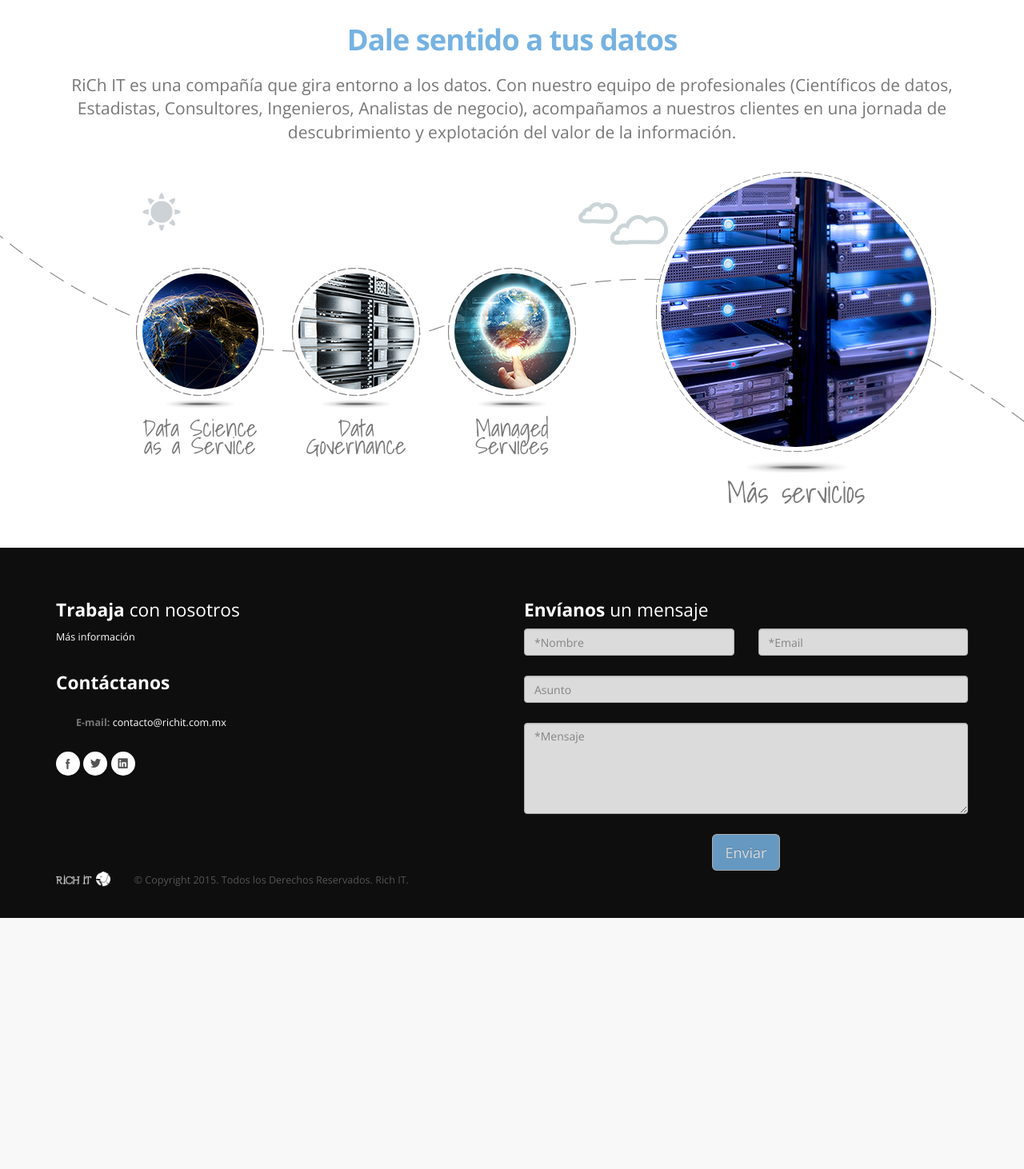
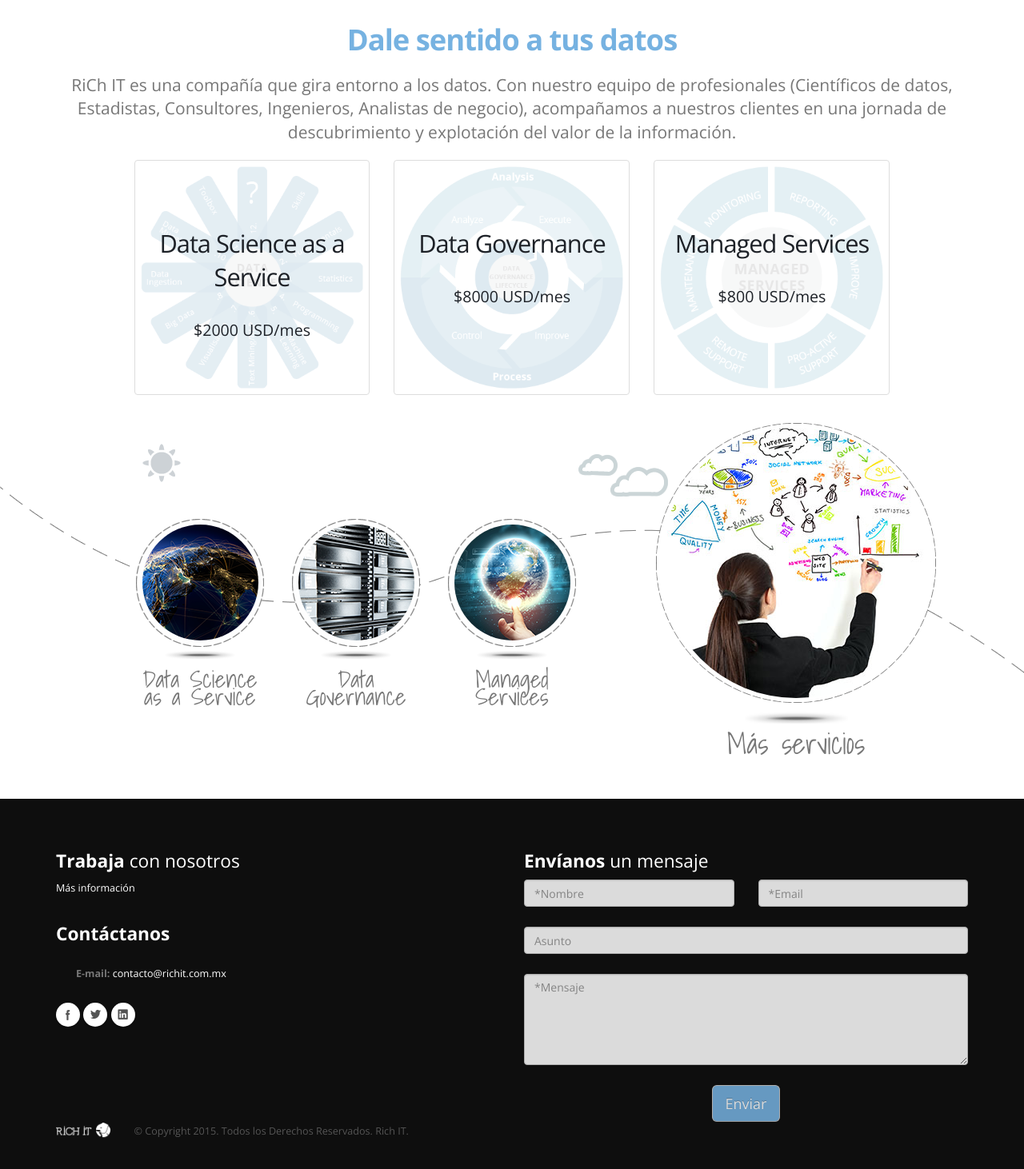
Before and after one commit to chazarovsky/websiterich, a PHP site: page / in a window 1280 px wide. Shown: the part 709-2171 px from the top of the page at 80% size. Before the commit the page ends 1857 px from the top, so only its background shows below. Run offline with PHP 8.4, Linux system fonts and the light colour scheme; some libraries are stand-ins or nearby versions; some web fonts are replaced.

Commit message:
Added prices for services in main page.

```diff
--- a/3.9.0/css/custom.css
+++ b/3.9.0/css/custom.css
@@ -1 +1,30 @@
 /* Add here all your CSS customizations */
+
+
+.wrapper {
+    position: relative;
+}
+
+.wrapper img {
+    position: relative;
+    left: 0;
+    top: 0;
+}
+
+.wrapper-caption  {
+    z-index: 200;
+    height: 50px;
+    position: absolute;
+    top: 0px;
+    left: 0px;
+    width: 100%;
+    /*margin: 0 auto;
+    width: 300px; */
+    vertical-align: middle;
+}
+
+.align-middle {
+    vertical-align: middle;
+    margin-top: 25%;
+    margin-bottom: 25%;
+}
--- a/3.9.0/index.html
+++ b/3.9.0/index.html
@@ -48,6 +48,9 @@
 
 		<!-- Head Libs -->
 		<script src="vendor/modernizr/modernizr.js"></script>
+
+        <!-- Own Libs -->
+        <script src="css/hover-effect.css"></script>
 
 		<!--[if IE]>
 			<link rel="stylesheet" href="css/ie.css">
@@ -349,6 +352,50 @@
 
 				</div>
 
+                <div class="container">
+                    <div class="row">
+                        <div class="col-md-10 col-md-offset-1">
+                            <div class="row center">
+                                <div class="col-md-4">
+                                    <a href="servicios/data-science/index.html">
+                                        <div class="thumbnail wrapper wrapper-hover-effect">
+                                            <img class="img-responsive" src="img/services/data_science.png" alt="" \>
+                                            <div class="caption wrapper-caption align-middle">
+                                                    <h2>Data Science as a Service</h2>
+                                                    <h4>$2000 USD/mes</h4>
+                                            </div>
+                                        </div>
+                                    </a>
+                                </div>
+                                <div class="col-md-4">
+                                    <a href="servicios/data-governance/index.html">
+                                        <div class="thumbnail wrapper wrapper-hover-effect">
+                                            <img class="img-responsive" src="img/services/data_governance.png">
+                                            <div class="caption wrapper-caption align-middle">
+                                                <h2>Data Governance</h2>
+                                                <h4>$8000 USD/mes</h4>
+                                            </div>
+                                        </div>
+                                    </a>
+                                </div>
+                                <div class="col-md-4">
+                                    <a href="servicios/managed-services/index.html">
+                                        <div class="thumbnail wrapper wrapper-hover-effect">
+                                            <img class="img-responsive" src="img/services/managed_services.png">
+                                            <div class="caption wrapper-caption align-middle">
+                                                <h2>Managed Services</h2>
+                                                <h4>$800 USD/mes</h4>
+                                            </div>
+                                        </div>
+                                    </a>
+                                </div>
+                            </div>
+                        </div>
+                    </div>
+
+
+                </div>
+
 				<div class="home-concept">
 					<div class="container">
 
@@ -579,6 +626,9 @@
 		<!-- Theme Initialization Files -->
 		<script src="js/theme.init.js"></script>
 
+        <!--  Own Libs -->
+        <script src="js/hover-effect.js"></script>
+
 		<script type="text/javascript">
 
 			var _gaq = _gaq || [];
--- /dev/null
+++ b/3.9.0/js/hover-effect.js
@@ -0,0 +1,16 @@
+$(document).ready(function(){
+    $('.wrapper-hover-effect').find('img').animate({opacity: ".15"}, 400);
+});
+
+
+   $('.wrapper-hover-effect').hover(
+
+        function(){
+            $(this).find('img').animate({opacity: ".8"}, 400);
+            $(this).find('h2,h4').animate({opacity:"0"}, 400);
+        },
+       function(){
+            $(this).find('img').animate({opacity: "0.15"}, 400);
+            $(this).find('h2,h4').animate({opacity:"1"}, 400);
+        }
+    );
```
Also changed, not shown: 3.9.0/css/hover-effect.css (added, +51 -0 lines), 3.9.0/img/services/data_governance.png (added), 3.9.0/img/services/data_science.png (added), 3.9.0/img/services/managed_services.png (added).
